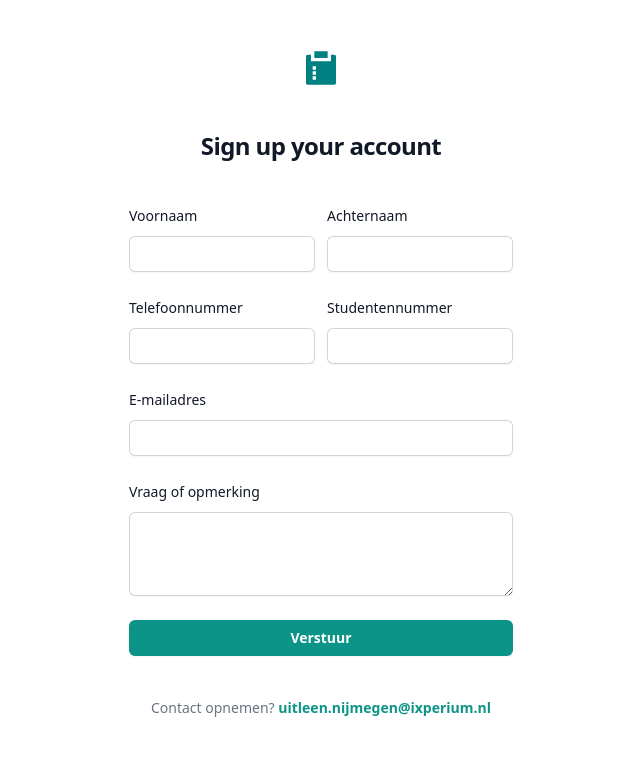
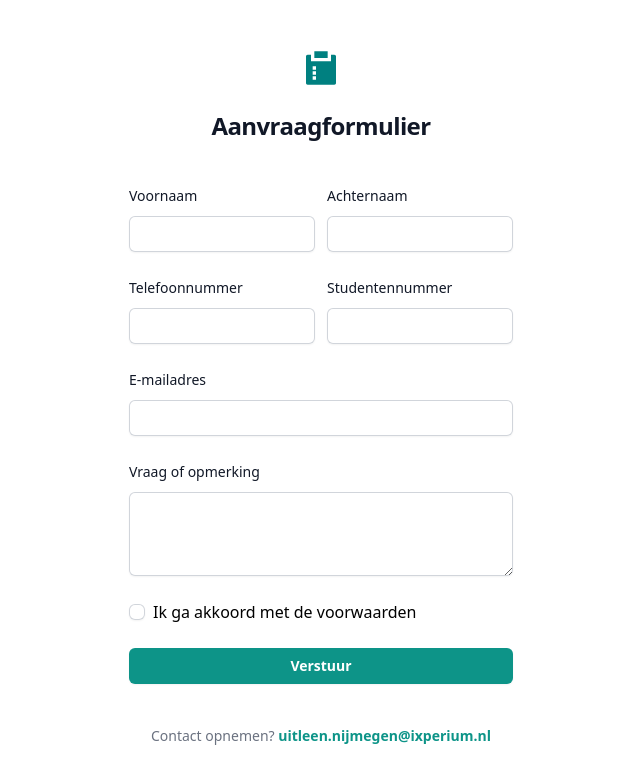
Before and after one commit to maxdevocht/My-First-React-Form, a React (Vite) app: page / in a window 1280 px wide. Shown: the top 784 px of the page, without its empty margins (319-959 px from the left). Built offline with nearby package versions, Linux system fonts and the light colour scheme.

Commit message:
added checkbox

```diff
--- a/src/components/Form.jsx
+++ b/src/components/Form.jsx
@@ -3,7 +3,15 @@ import React, { useState } from "react"
 export default function Form() {
 
   const [formData, useFormData] = useState(
-    {firstName: "", lastName: "", mobile: "", number: "", email: "", comment: ""}
+    {
+      firstName: "",
+      lastName: "",
+      mobile: "",
+      number: "",
+      email: "",
+      comment: "",
+      checkbox: true
+    }
   )
 
   function handleChange(event) {
@@ -24,8 +32,8 @@ export default function Form() {
               src="./src/assets/logo.svg?color=teal&shade=600"
               alt="Your Company"
             />
-            <h2 className="mt-10 text-center text-2xl font-bold leading-9 tracking-tight text-gray-900">
-              Sign up your account
+            <h2 className="mt-5 text-center text-2xl font-bold leading-9 tracking-tight text-gray-900">
+              Aanvraagformulier
             </h2>
           </div>
 
@@ -38,10 +46,8 @@ export default function Form() {
                   </label>
                   <div className="mt-2">
                     <input
-                      id="firstName"
                       name="firstName"
                       type="text"
-                      autoComplete="firstName"
                       required
                       className="block w-full rounded-md border-0 py-1.5 text-gray-900 shadow-sm ring-1 ring-inset ring-gray-300 placeholder:text-gray-400 focus:ring-2 focus:ring-inset focus:ring-teal-600 sm:text-sm sm:leading-6"
                       onChange={handleChange}
@@ -56,10 +62,8 @@ export default function Form() {
                   </label>
                   <div className="mt-2">
                     <input
-                      id="lastName"
                       name="lastName"
                       type="text"
-                      autoComplete="lastName"
                       required
                       className="block w-full rounded-md border-0 py-1.5 text-gray-900 shadow-sm ring-1 ring-inset ring-gray-300 placeholder:text-gray-400 focus:ring-2 focus:ring-inset focus:ring-teal-600 sm:text-sm sm:leading-6"
                       onChange={handleChange}
@@ -76,10 +80,8 @@ export default function Form() {
                   </label>
                   <div className="mt-2">
                     <input
-                      id="mobile"
                       name="mobile"
                       type="text"
-                      autoComplete="mobile"
                       required
                       className="block w-full rounded-md border-0 py-1.5 text-gray-900 shadow-sm ring-1 ring-inset ring-gray-300 placeholder:text-gray-400 focus:ring-2 focus:ring-inset focus:ring-teal-600 sm:text-sm sm:leading-6"
                       onChange={handleChange}
@@ -94,10 +96,8 @@ export default function Form() {
                   </label>
                   <div className="mt-2">
                     <input
-                      id="number"
                       name="number"
                       type="text"
-                      autoComplete="number"
                       required
                       className="block w-full rounded-md border-0 py-1.5 text-gray-900 shadow-sm ring-1 ring-inset ring-gray-300 placeholder:text-gray-400 focus:ring-2 focus:ring-inset focus:ring-teal-600 sm:text-sm sm:leading-6"
                       onChange={handleChange}
@@ -113,10 +113,8 @@ export default function Form() {
                 </label>
                 <div className="mt-2">
                   <input
-                    id="email"
                     name="email"
                     type="email"
-                    autoComplete="email"
                     required
                     className="block w-full rounded-md border-0 py-1.5 text-gray-900 shadow-sm ring-1 ring-inset ring-gray-300 placeholder:text-gray-400 focus:ring-2 focus:ring-inset focus:ring-teal-600 sm:text-sm sm:leading-6"
                     onChange={handleChange}
@@ -126,20 +124,29 @@ export default function Form() {
               </div>
 
               <div>
-                <div className="flex items-center justify-between">
-                  <label htmlFor="comment" className="block text-sm font-medium leading-6 text-gray-900">
-                    Vraag of opmerking
-                  </label>
-                </div>
+                <label htmlFor="comment" className="block text-sm font-medium leading-6 text-gray-900">
+                  Vraag of opmerking
+                </label>
                 <div className="mt-2">
                   <textarea
-                    id="comment"
                     name="comment"
                     rows={3}
                     className="block w-full rounded-md border-0 py-1.5 text-gray-900 shadow-sm ring-1 ring-inset ring-gray-300 placeholder:text-gray-400 focus:ring-2 focus:ring-inset focus:ring-teal-600 sm:text-sm sm:leading-6"
                     onChange={handleChange}
                     value={formData.comment}
                   />
+                </div>
+              </div>
+
+              <div>
+                <div className="mt-2 flex items-center gap-2">
+                  <input
+                    name="checkbox"
+                    type="checkbox"
+                    className="block rounded-md border-0 py-1.5 text-gray-900 shadow-sm ring-1 ring-inset ring-gray-300 placeholder:text-gray-400 focus:ring-2 focus:ring-inset focus:ring-teal-600 sm:text-sm sm:leading-6"
+                    onChange={handleChange}
+                    value={formData.comment}
+                  /> Ik ga akkoord met de voorwaarden
                 </div>
               </div>
 
```
